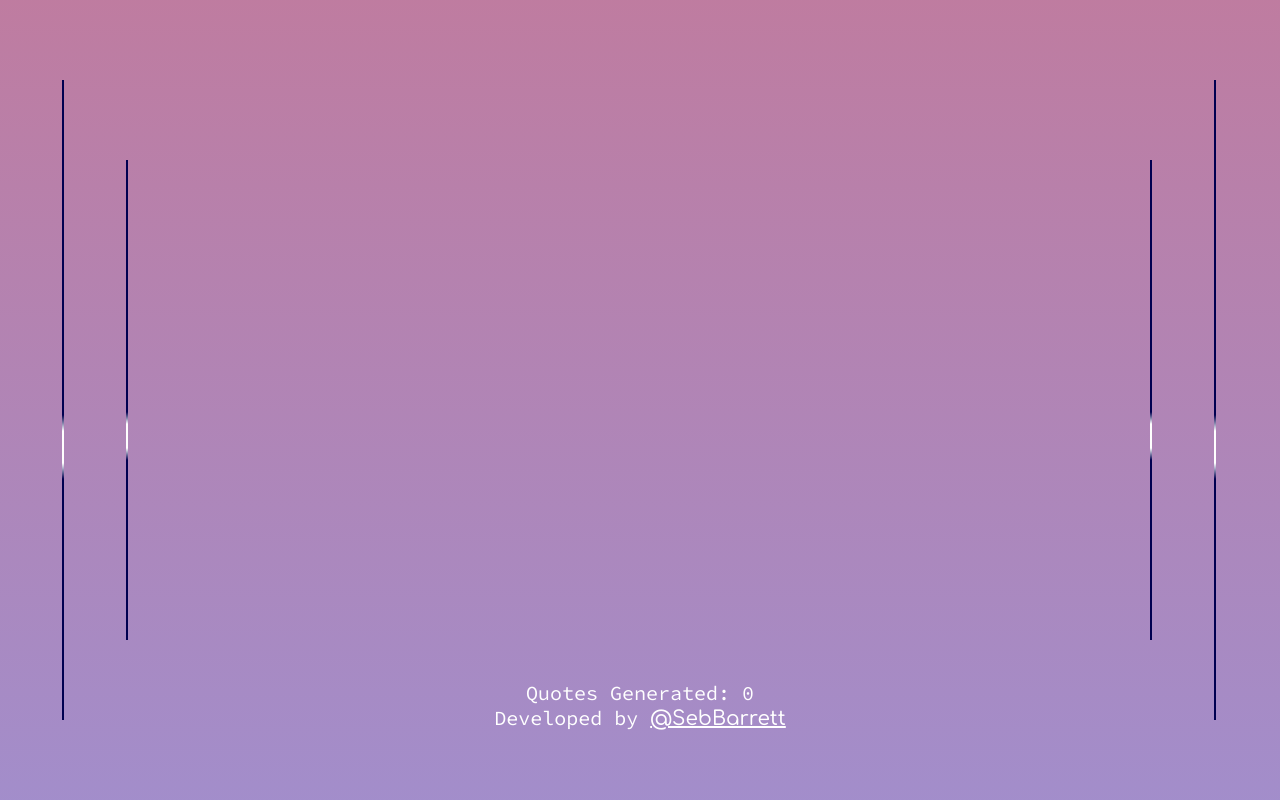
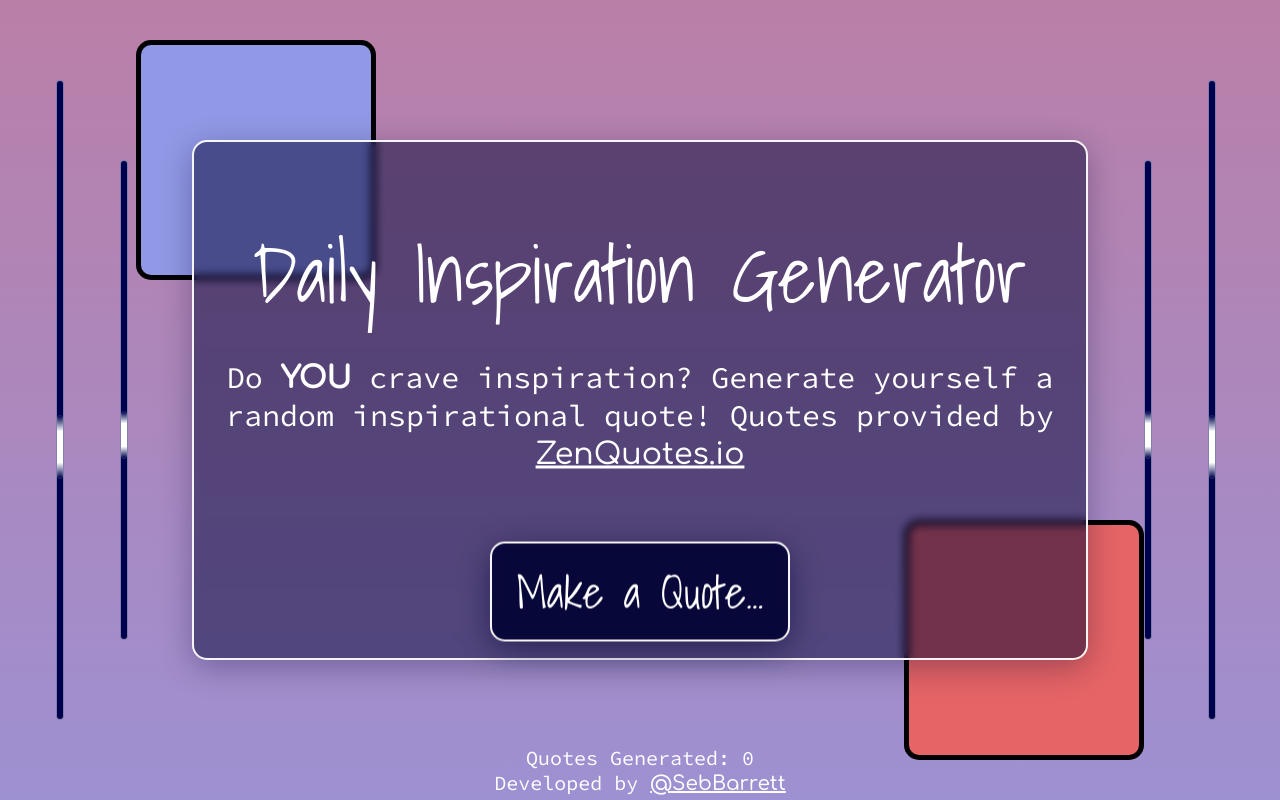
Before and after one commit to TallestMan98/inspirational-quote-generator, a Next.js app: page / in a window 1280 px wide. Built offline with nearby package versions, Linux system fonts and the light colour scheme.

Commit message:
Polished front end and added text. About to start back end!

```diff
--- a/app/page.tsx
+++ b/app/page.tsx
@@ -1,5 +1,5 @@
 'use client'
-import { GradientBackgroundCon, Pipe1, Pipe2, Pipe3, Pipe4, PipeFlow, FooterContainer, FooterLink } from '@/components/QuoteGenerator/QuoteGeneratorElements'
+import { GradientBackgroundCon, Pipe1, Pipe2, Pipe3, Pipe4, PipeFlow, FooterContainer, FooterLink, QuoteGeneratorContainer, QuoteGeneratorTitle, QuoteGeneratorInnerContainer, QuoteGeneratorSubTitle, GenerateQuoteButton, GenerateQuoteButtonText, Block1, Block2 } from '@/components/QuoteGenerator/QuoteGeneratorElements'
 import React, { useState } from 'react'
 import Image from 'next/image'
 
@@ -10,6 +10,8 @@ export default function Home() {
     <>
       {/* Background */}
       <GradientBackgroundCon>
+        <Block1></Block1>
+        <Block2></Block2>
         <Pipe1>
           <PipeFlow></PipeFlow>
         </Pipe1>
@@ -24,9 +26,25 @@ export default function Home() {
         </Pipe4>
       </GradientBackgroundCon>
 
-      {/* Quote Generator Modal*/}
+      {/* Quote Generator Modal Pup-Up*/}
       {/* <QuoteGeneratorModal
       /> */}
+
+      <QuoteGeneratorContainer>
+        <QuoteGeneratorInnerContainer>
+          <QuoteGeneratorTitle>
+            Daily Inspiration Generator
+          </QuoteGeneratorTitle>
+          <QuoteGeneratorSubTitle>
+            Do <strong>YOU</strong> crave inspiration? Generate yourself a random inspirational quote! Quotes provided by <FooterLink href="https://zenquotes.io/" target="_blank" rel="noopener noreferrer">ZenQuotes.io</FooterLink>
+          </QuoteGeneratorSubTitle>
+          <GenerateQuoteButton>
+            <GenerateQuoteButtonText onClick={null}>
+              Make a Quote...
+            </GenerateQuoteButtonText>
+          </GenerateQuoteButton>
+        </QuoteGeneratorInnerContainer>
+      </QuoteGeneratorContainer>
 
 
 
@@ -35,7 +53,7 @@ export default function Home() {
         <>
           Quotes Generated: {numberOfQuotes}
           <br/>
-          Developed by <FooterLink href="https://github.com/TallestMan98" target="_blank"> @SebBarrett</FooterLink>
+          Developed by <FooterLink href="https://github.com/TallestMan98" target="_blank" rel="noopener noreferrer"> @SebBarrett</FooterLink>
         </>
       </FooterContainer>
     </>
--- a/components/QuoteGenerator/QuoteGeneratorElements.tsx
+++ b/components/QuoteGenerator/QuoteGeneratorElements.tsx
@@ -13,7 +13,7 @@ export const GradientBackgroundCon = styled.div`
         background-position: 50% 10%;
     }
     50% {
-        background-position: 50% 80%;
+        background-position: 50% 90%;
     }
     100% {
         background-position: 50% 10%;
@@ -21,44 +21,98 @@ export const GradientBackgroundCon = styled.div`
   }
 `;
 
+export const Block1 = styled.div`
+  background-color: #9198e5;
+  height: 30vh;
+  width: 30vh;
+  top: 20%;
+  left: 20%;
+  transform: translate(-50%,-50%);
+  position: absolute;
+  border: 5px solid black;
+  border-radius: 15px;
+`;
+
+export const Block2 = styled.div`
+  background-color: #e66465;
+  height: 30vh;
+  width: 30vh;
+  top: 80%;
+  left: 80%;
+  transform: translate(-50%,-50%);
+  position: absolute;
+  border: 5px solid black;
+  border-radius: 15px;
+`;
+
 export const Pipe1 = styled.div`
   background-color: #000050;
-  width: 2px;
+  border-radius: 15px;
+  border: 1px solid rgba( 255, 255, 255, 0.5 );
+  width: 8px;
   height: 80vh;
   position: fixed;
   right: 95vw;
   top: 10vh;
+  @media only screen and (max-width: 600px) {
+    border: 1px solid rgba( 255, 255, 255, 0.7 );
+    width: 10px;
+    right: 90vw;
+  }
 `;
 
 export const Pipe2 = styled.div`
   background-color: #000050;
-  width: 2px;
+  border-radius: 15px;
+  border: 1px solid rgba( 255, 255, 255, 0.5 );
+  width: 8px;
   height: 60vh;
   position: fixed;
   right: 90vw;
   top: 20vh;
+  @media only screen and (max-width: 600px) {
+    width: 0px;
+    height: 0px;
+    border: 0px;
+  }
 `;
 
 export const Pipe3 = styled.div`
   background-color: #000050;
-  width: 2px;
+  border-radius: 15px;
+  border: 1px solid rgba( 255, 255, 255, 0.5 );
+  width: 8px;
   height: 60vh;
   position: fixed;
   right: 10vw;
   top: 20vh;
+  @media only screen and (max-width: 600px) {
+    width: 0px;
+    height: 0px;
+    border: 0px;
+  }
 `;
 
 export const Pipe4 = styled.div`
   background-color: #000050;
-  width: 2px;
+  border-radius: 15px;
+  border: 1px solid rgba( 255, 255, 255, 0.5 );
+  width: 8px;
   height: 80vh;
   position: fixed;
   right: 5vw;
   top: 10vh;
+  @media only screen and (max-width: 600px) {
+    border: 1px solid rgba( 255, 255, 255, 0.7 );
+    width: 10px;
+    right: 10vw;
+  }
 `;
 
 export const PipeFlow = styled.div`
   background: linear-gradient(to bottom, #000050, white, white, white, #000050);
+  border-radius: 15px;
+  border: 1px solid rgba( 255, 255, 255, 0.1 );
   width: 100%;
   height: 10%;
   background-size: 130% 130%;
@@ -93,12 +147,11 @@ export const PipeFlow = styled.div`
 
 export const FooterContainer = styled.div`
   width: 100vw;
-  height: 15%;
   text-align: center;
   font-family: 'Source Code Pro';
   font-size: 20px;
   position: absolute;
-  bottom: 0;
+  bottom: 5px;
   color: white;
 `;
 
@@ -106,3 +159,96 @@ export const FooterLink = styled(Link)`
   color: white;
   font-family: 'Comfortaa';
 `;
+
+export const QuoteGeneratorContainer = styled.div`
+  min-height: 350px;
+  min-width: 350px;
+  height: 65vh;
+  width: 70vw;
+  top: 50%;
+  left: 50%;
+  transform: translate(-50%,-50%);
+  position: absolute;
+  z-index: 2;
+
+  background: rgba( 0, 0, 50, 0.5 );
+  box-shadow: 0 8px 32px 0 rgba( 0, 0, 50, 0.3 );
+  backdrop-filter: blur( 4px );
+  -webkit-backdrop-filter: blur( 4px );
+  border-radius: 15px;
+  border: 2px solid whitesmoke;
+`;
+
+export const QuoteGeneratorInnerContainer = styled.div`
+  top: 50%;
+  left: 50%;
+  transform: translate(-50%,-50%);
+  position: absolute;
+  width: 100%;
+`;
+
+export const QuoteGeneratorTitle = styled.div`
+  font-family: 'Shadows Into Light';
+  font-size: 80px;
+  color: white;
+  padding: 0px 20px 0px 20px;
+  text-align: center;
+  position: relative;
+  @media only screen and (max-width: 600px) {
+    font-size: 30px;
+  }
+`;
+
+export const QuoteGeneratorSubTitle = styled.div`
+  font-family: 'Source Code Pro';
+  font-size: 30px;
+  color: white;
+  padding: 20px 20px 20px 20px;
+  text-align: center;
+  @media only screen and (max-width: 600px) {
+    font-size: 20px;
+    padding: 20px 5px 20px 5px;
+  }
+`;
+
+export const GenerateQuoteButton = styled.div`
+  height: 100px;
+  width: 300px;
+  border: 2px solid whitesmoke;
+  border-radius: 15px;
+
+  //margin-top: 100px;
+  position: relative;
+  transition: 0.2s all ease-in-out;
+  cursor: pointer;
+  margin: auto;
+  transform-origin: center;
+  top: 50px;
+  @media only screen and (max-width: 600px) {
+    top: 20px;
+  }
+
+  background: rgba( 0, 0, 50, 0.8 );
+  box-shadow: 0 8px 32px 0 rgba( 0, 0, 50, 0.5 );
+  backdrop-filter: blur( 4px );
+  -webkit-backdrop-filter: blur( 4px );
+
+  &:hover {
+    filter: brightness(3);
+    transition: 0.2s all ease-in-out;
+    transform: scale(1.1);
+    transform-origin: center;
+  }
+`;
+
+export const GenerateQuoteButtonText = styled.div`
+  font-family: 'Shadows Into Light';
+  font-size: 45px;
+  color: white;
+  text-align: center;
+  left: 50%;
+  top: 50%;
+  transform: translate(-50%,-50%);
+  position: absolute;
+  width: 100%;
+`;
--- a/package.json
+++ b/package.json
@@ -9,6 +9,9 @@
     "lint": "next lint"
   },
   "dependencies": {
+    "@emotion/react": "^11.11.1",
+    "@emotion/styled": "^11.11.0",
+    "@mui/material": "^5.14.1",
     "@types/node": "20.2.5",
     "@types/react": "18.2.7",
     "@types/react-dom": "18.2.4",
```
Also changed, not shown: 1 other file (tests, documents, lock files or other folders).
